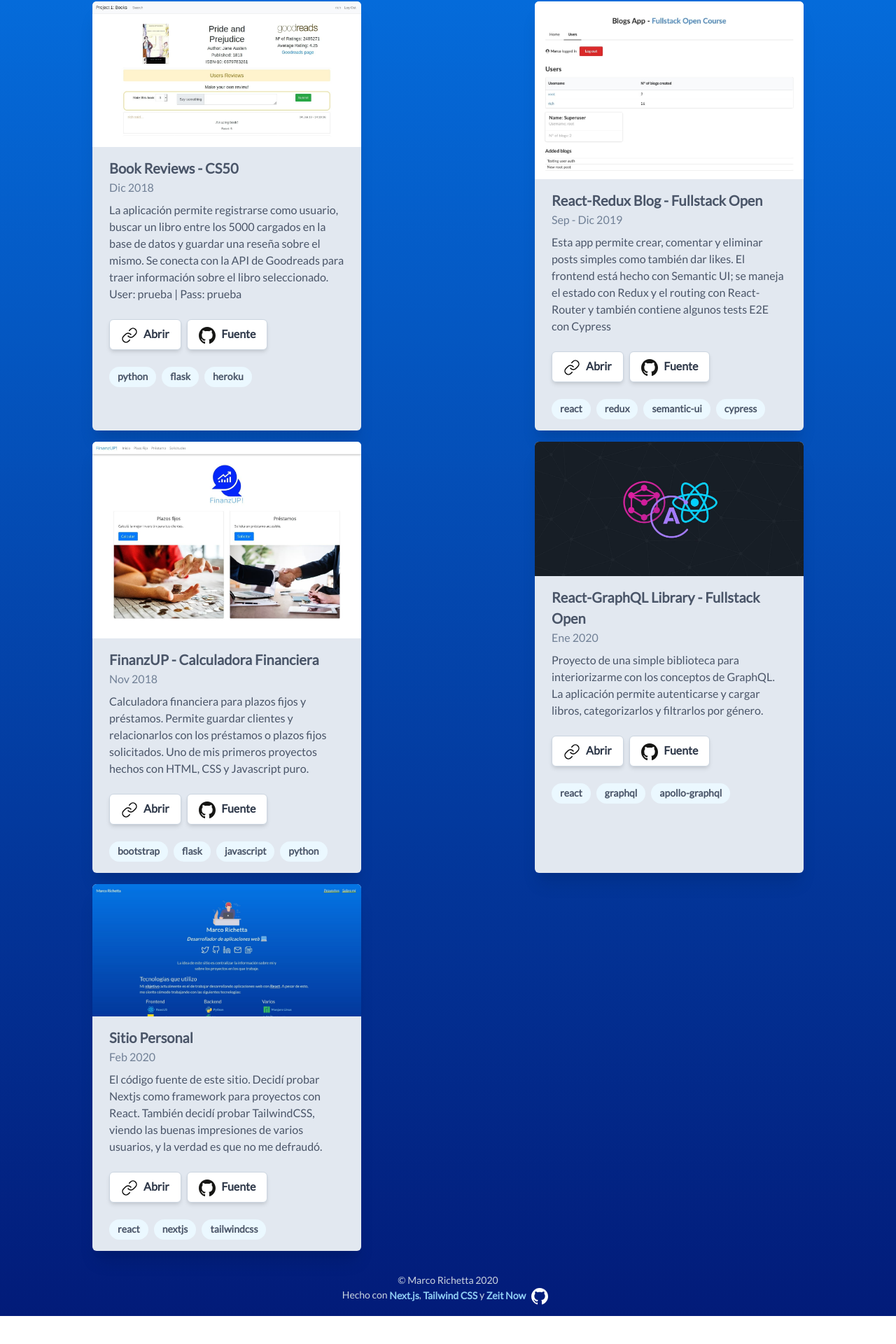
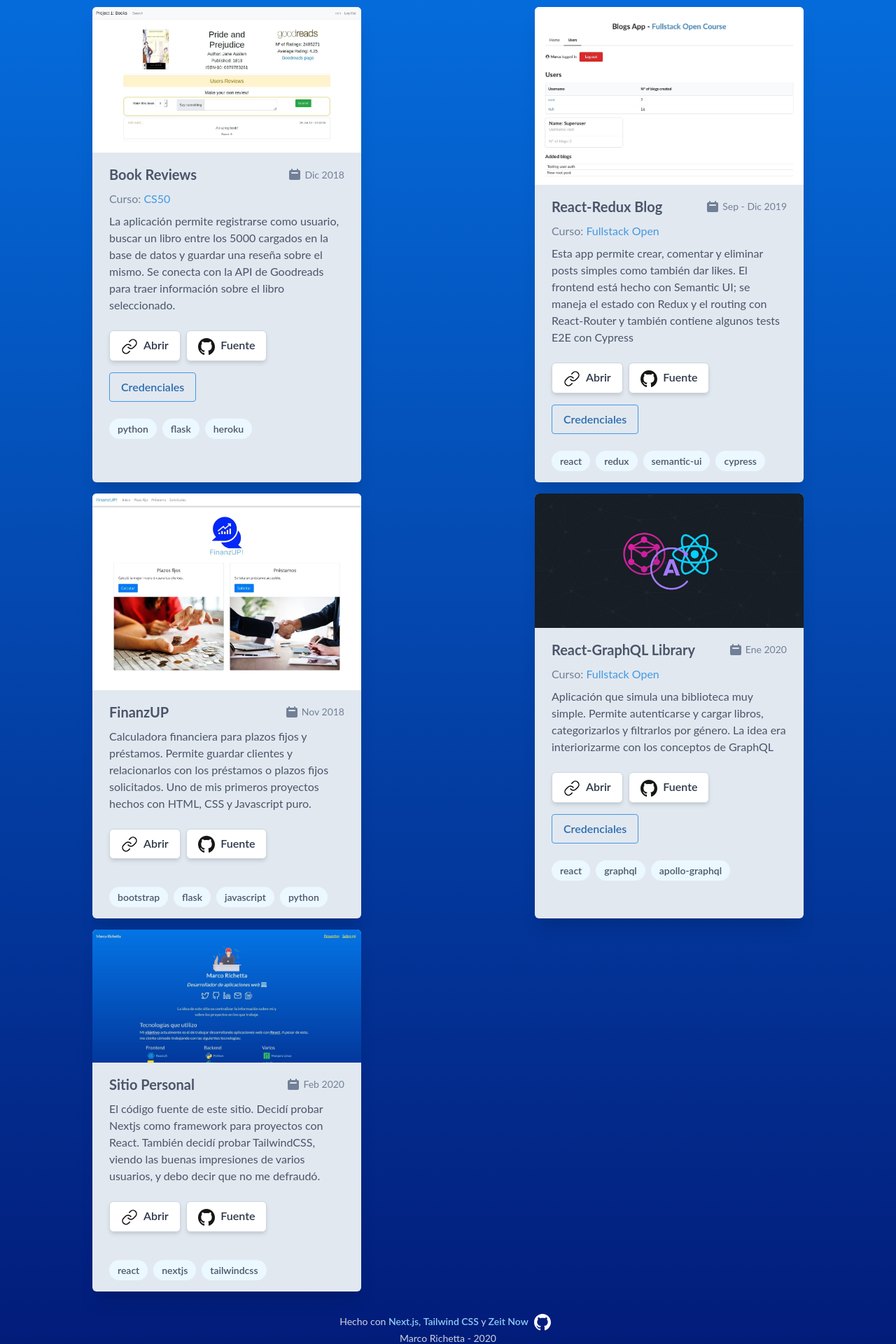
Before and after one commit to marcorichetta/personal-site, a Next.js app: page /projects in a window 1280 px wide. Shown: the part 231-2151 px from the top of the page at 70% size. Before the commit the page ends 2111 px from the top, so only its background shows below. Built offline with nearby package versions, Linux system fonts and the light colour scheme.

Commit message:
Cambio de font: Lato por Inter - Info de cursos y credenciales en proyectos

```diff
--- a/components/Card.js
+++ b/components/Card.js
@@ -1,4 +1,11 @@
-const Card = ({ name, date, url, source, imgSource, description, tags }) => {
+import { useState } from "react";
+
+const Card = props => {
+	// Destructuring de props
+	const { name, course, date, url, source, imgSource, credentials, description, tags } = props;
+
+	const [showCredentials, setshowCredentials] = useState("hidden");
+
 	const buttons = [
 		{ icon: "link", text: "Abrir", link: url },
 		{ icon: "github", text: "Fuente", link: source }
@@ -8,8 +15,33 @@ const Card = ({ name, date, url, source, imgSource, description, tags }) => {
 		<div className="col-span-1 sm:max-w-sm max-w-xs rounded-md overflow-hidden shadow-xl bg-gray-300">
 			<img className="w-auto h-auto" src={`images/projects/${imgSource}.jpg`} />
 			<div className="px-6 py-4">
-				<div className="text-gray-700 font-bold text-xl">{name}</div>
-				<p className="text-gray-600">{date}</p>
+				<div className="flex justify-between w-full">
+					<div className="text-gray-700 font-bold text-xl">{name}</div>
+					<div className="flex items-center text-sm text-gray-500">
+						<svg
+							className="flex-shrink-0 mr-1 h-5 w-5 text-gray-600"
+							fill="currentColor"
+							viewBox="0 0 20 20"
+						>
+							<path
+								fillRule="evenodd"
+								d="M6 2a1 1 0 00-1 1v1H4a2 2 0 00-2 2v10a2 2 0 002 2h12a2 2 0 002-2V6a2 2 0 00-2-2h-1V3a1 1 0 10-2 0v1H7V3a1 1 0 00-1-1zm0 5a1 1 0 000 2h8a1 1 0 100-2H6z"
+								clipRule="evenodd"
+							/>
+						</svg>
+						<p className="text-gray-600">{date}</p>
+					</div>
+				</div>
+				{course ? (
+					<div className="text-gray-600 pt-2">
+						Curso:{" "}
+						<a className="text-blue-500" href={course.url}>
+							{course.name}
+						</a>
+					</div>
+				) : (
+					""
+				)}
 				<p className="text-gray-700 text-base mt-2">{description}</p>
 			</div>
 			<div className="px-6 py-2">
@@ -24,6 +56,25 @@ const Card = ({ name, date, url, source, imgSource, description, tags }) => {
 						</button>
 					</a>
 				))}
+			</div>
+			<div className="px-6 py-2">
+				{credentials ? (
+					<>
+						<button
+							className="bg-transparent hover:bg-blue-500 text-blue-700 font-semibold hover:text-white py-2 px-4 border border-blue-500 hover:border-transparent rounded"
+							onClick={() => setshowCredentials("block")}
+						>
+							Credenciales
+						</button>
+						<span className={`${showCredentials} text-gray-600`}>
+							<b>User:</b> {credentials.user}
+							<br />
+							<b>Pass:</b> {credentials.pass}
+						</span>
+					</>
+				) : (
+					""
+				)}
 			</div>
 			<div className="px-6 py-4">
 				{tags.map(t => (
--- a/components/Footer.js
+++ b/components/Footer.js
@@ -1,18 +1,38 @@
 const Footer = () => (
-    <footer className="p-4 text-center text-gray-400 text-sm">
-        &copy; Marco Richetta {new Date().getFullYear()}
-        <br />
-        Hecho con{' '}
-        <a className='text-blue-300 link hover-1' href="https://nextjs.org" target="_blank" rel="noopener">Next.js</a>,{' '}
-        <a className='text-blue-300 link hover-1' href="https://tailwindcss.com" target="_blank" rel="noopener">Tailwind CSS</a> y{' '}
-        <a className='text-blue-300 link hover-1' href="https://zeit.co/now" target="_blank" rel="noopener">Zeit Now</a>
-        <a href="https://github.com/marcorichetta/personal-site" target="_blank" rel="noopener">
-					<img
-						className="inline px-2"
-						src={`icons/social/github2.svg`}
-					></img>
-				</a>
-    </footer>
-)
+	<footer className="p-4 text-center text-gray-400 text-sm">
+		Hecho con{" "}
+		<a
+			className="text-blue-300 link hover-1"
+			href="https://nextjs.org"
+			target="_blank"
+			rel="noopener"
+		>
+			Next.js
+		</a>
+		,{" "}
+		<a
+			className="text-blue-300 link hover-1"
+			href="https://tailwindcss.com"
+			target="_blank"
+			rel="noopener"
+		>
+			Tailwind CSS
+		</a>{" "}
+		y{" "}
+		<a
+			className="text-blue-300 link hover-1"
+			href="https://zeit.co/now"
+			target="_blank"
+			rel="noopener"
+		>
+			Zeit Now
+		</a>
+		<a href="https://github.com/marcorichetta/personal-site" target="_blank" rel="noopener">
+			<img className="inline px-2" src={`icons/social/github2.svg`}></img>
+		</a>
+		<br />
+		Marco Richetta - {new Date().getFullYear()}
+	</footer>
+);
 
-export default Footer
+export default Footer;
--- a/components/Layout.js
+++ b/components/Layout.js
@@ -37,6 +37,12 @@ export default ({ children, title = "Marco Richetta - Programador Web" }) => {
 					content="https://marcorichetta.now.sh/images/undraw_programming.png"
 				/>
 
+				{/* Inter font */}
+				<link
+					href="https://fonts.googleapis.com/css2?family=Inter:wght@400;500;700;900&display=swap"
+					rel="stylesheet"
+				/>
+
 				{/* Favicons */}
 				<link
 					rel="apple-touch-icon"
--- a/components/Navbar.js
+++ b/components/Navbar.js
@@ -15,7 +15,7 @@ const Navbar = () => {
 			<div className="flex items-center justify-between px-4 py-3">
 				<div>
 					<Link href="/">
-						<a className="text-xl sm:text-2xl font-bold tracking-tighter gradient-name">
+						<a className="text-xl sm:text-2xl font-bold tracking-tighter">
 							Marco Richetta
 						</a>
 					</Link>
--- a/data/repos.js
+++ b/data/repos.js
@@ -1,23 +1,38 @@
 export default [
 	{
-		name: "Book Reviews - CS50",
+		name: "Book Reviews",
+		course: {
+			name: "CS50",
+			url: "https://courses.edx.org/courses/course-v1:HarvardX+CS50+X/course/"
+		},
 		date: "Dic 2018",
 		url: "https://book-reviews-cs50-project1.herokuapp.com",
 		source: "https://github.com/marcorichetta/cs50w-project1",
 		imgSource: "books50",
+		credentials: {
+			user: "prueba",
+			pass: "prueba"
+		},
 		description:
 			"La aplicación permite registrarse como usuario, buscar un libro entre los 5000 cargados en la \
             base de datos y guardar una reseña sobre el mismo. \
-			Se conecta con la API de Goodreads para traer información sobre el libro seleccionado. \
-			User: prueba | Pass: prueba",
+			Se conecta con la API de Goodreads para traer información sobre el libro seleccionado.",
 		tags: ["python", "flask", "heroku"]
 	},
 	{
-		name: "React-Redux Blog - Fullstack Open",
+		name: "React-Redux Blog",
+		course: {
+			name: "Fullstack Open",
+			url: "https://fullstackopen.com/en/"
+		},
 		date: "Sep - Dic 2019",
 		url: "https://part4-blog-backend.herokuapp.com/",
 		source: "https://github.com/marcorichetta/part7-blog-frontend-reloaded",
 		imgSource: "part7-blog",
+		credentials: {
+			user: "rich",
+			pass: "rich"
+		},
 		description:
 			"Esta app permite crear, comentar y eliminar posts simples como también dar likes. \
             El frontend está hecho con Semantic UI; se maneja el estado con Redux y el routing con React-Router \
@@ -25,7 +40,7 @@ export default [
 		tags: ["react", "redux", "semantic-ui", "cypress"]
 	},
 	{
-		name: "FinanzUP - Calculadora Financiera",
+		name: "FinanzUP",
 		date: "Nov 2018",
 		url: "https://finanzup.herokuapp.com/",
 		source: "https://github.com/marcorichetta/FinanzUP",
@@ -37,14 +52,23 @@ export default [
 		tags: ["bootstrap", "flask", "javascript", "python"]
 	},
 	{
-		name: "React-GraphQL Library - Fullstack Open",
+		name: "React-GraphQL Library",
+		course: {
+			name: "Fullstack Open",
+			url: "https://fullstackopen.com/en/"
+		},
 		date: "Ene 2020",
 		url: "https://part8-frontend.now.sh/",
 		source: "https://github.com/marcorichetta/part8-frontend",
 		imgSource: "react-graphql",
+		credentials: {
+			user: "Marco",
+			pass: "secret"
+		},
 		description:
-			"Proyecto de una simple biblioteca para interiorizarme con los conceptos de GraphQL. \
-			La aplicación permite autenticarse y cargar libros, categorizarlos y filtrarlos por género.",
+			"Aplicación que simula una biblioteca muy simple. \
+			Permite autenticarse y cargar libros, categorizarlos y filtrarlos por género. \
+			La idea era interiorizarme con los conceptos de GraphQL",
 		tags: ["react", "graphql", "apollo-graphql"]
 	},
 	{
@@ -55,8 +79,8 @@ export default [
 		imgSource: "personal-site",
 		description:
 			"El código fuente de este sitio. Decidí probar Nextjs como framework para proyectos con React. \
-			También decidí probar TailwindCSS, viendo las buenas impresiones de varios usuarios, y la verdad \
-			es que no me defraudó.",
+			También decidí probar TailwindCSS, viendo las buenas impresiones de varios usuarios, y debo decir \
+			que no me defraudó.",
 		tags: ["react", "nextjs", "tailwindcss"]
 	}
 ];
--- a/pages/about.js
+++ b/pages/about.js
@@ -4,12 +4,13 @@ import Link from "next/link";
 export default () => (
 	<Layout title="Sobre mi | Marco Richetta">
 		<div className="flex flex-wrap justify-around">
-			<h1 className="text-2xl md:text-3xl font-bold italic mb-4">Sobre mí</h1>
+			<h1 className="text-2xl md:text-3xl font-bold italic mb-2">Sobre mí</h1>
 			<section className="flex flex-wrap text-justify mb-4 px-2 text-base lg:text-lg">
 				<div className="md:w-1/2 px-8 mb-4">
 					<p>
 						Soy un estudiante de la carrera Analista de Sistemas de Computación del
-						interior de Córdoba 🇦🇷.
+						interior de Córdoba -> 🇦🇷
+						<br />
 						Mirá mi{" "}
 						<a href="https://www.linkedin.com/in/marco-richetta/" className="link2">
 							LinkedIn
--- a/pages/index.js
+++ b/pages/index.js
@@ -12,7 +12,7 @@ export default () => {
 						alt="Person with a computer"
 						src="images/undraw_coding.svg"
 					></img>
-					<span className="hidden lg:block sm:mt-2 lg:text-3xl font-bold">
+					<span className="hidden lg:block sm:mt-2 lg:text-3xl font-bold tracking-tighter">
 						Marco Richetta
 					</span>
 					<i className="text-xl mt-2 md:text-2xl lg:mt-0">
@@ -22,8 +22,8 @@ export default () => {
 				</section>
 
 				<section className="text-center font-bold mx-auto max-w-lg text-md md:text-xl mb-8">
-					La idea de este sitio es centralizar la información sobre mí y sobre los
-					proyectos en los que trabaje.
+					La idea de este sitio es centralizar información sobre mí y sobre los proyectos
+					en los que trabaje.
 					<br />
 				</section>
 
--- a/pages/projects.js
+++ b/pages/projects.js
@@ -5,31 +5,42 @@ import data from "../data/repos";
 export default () => (
 	<Layout title="Proyectos | Marco Richetta">
 		<section className="text-center mb-4">
-			<h1 className="text-xl md:text-2xl lg:text-3xl font-bold italic">Proyectos</h1>
+			<h1 className="text-2xl lg:text-3xl font-bold italic mb-2">Proyectos</h1>
 			<p className="text-center mx-auto max-w-lg">
-				Puede que los proyectos tarden entre 5-10 segundos en cargar.
+				Puede que los proyectos tarden unos segundos en cargar.
 				<br />
-				Esto se debe a que la plataforma en dónde estan hosteados (Heroku) los
-				mantiene <i>dormidos</i> mientras no son usados.
+				Esto se debe a que la plataforma en donde están alojados (Heroku) los mantiene{" "}
+				<i>dormidos</i> mientras no son usados.
 			</p>
 		</section>
 
 		<div className="grid sm:grid-cols-2 gap-4 grid-centering">
-			{data.map(({ name, date, url, source, imgSource, description, tags }) => (
+			{data.map(
+				({
+					name,
+					course,
+					date,
+					url,
+					source,
+					imgSource,
+					credentials,
+					description,
+					tags
+				}) => (
 					<Card
 						key={name}
 						name={name}
+						course={course}
 						date={date}
 						url={url}
 						source={source}
 						imgSource={imgSource}
+						credentials={credentials}
 						description={description}
 						tags={tags}
 					/>
-			))}
+				)
+			)}
 		</div>
-		{/* <div className="flex justify-center focus-in-contract">
-			<img className="max-w-xs" src="/images/potato.jpg"></img>
-		</div> */}
 	</Layout>
 );
--- a/styles/index.css
+++ b/styles/index.css
@@ -18,7 +18,7 @@
 	); /* W3C, IE 10+/ Edge, Firefox 16+, Chrome 26+, Opera 12+, Safari 7+ */
 }
 
-@font-face {
+/* @font-face {
 	font-family: "Lato";
 	font-style: normal;
 	font-weight: 400;
@@ -29,7 +29,7 @@
 		url("/fonts/lato-bold.woff") format("woff"),
 		url("/fonts/lato-black.woff2") format("woff2"),
 		url("/fonts/lato-black.woff") format("woff");
-}
+} */
 
 /* Customize highlighted text */
 :not(img)::selection {
```
Lines whose indentation alone changed are shown as unchanged.
